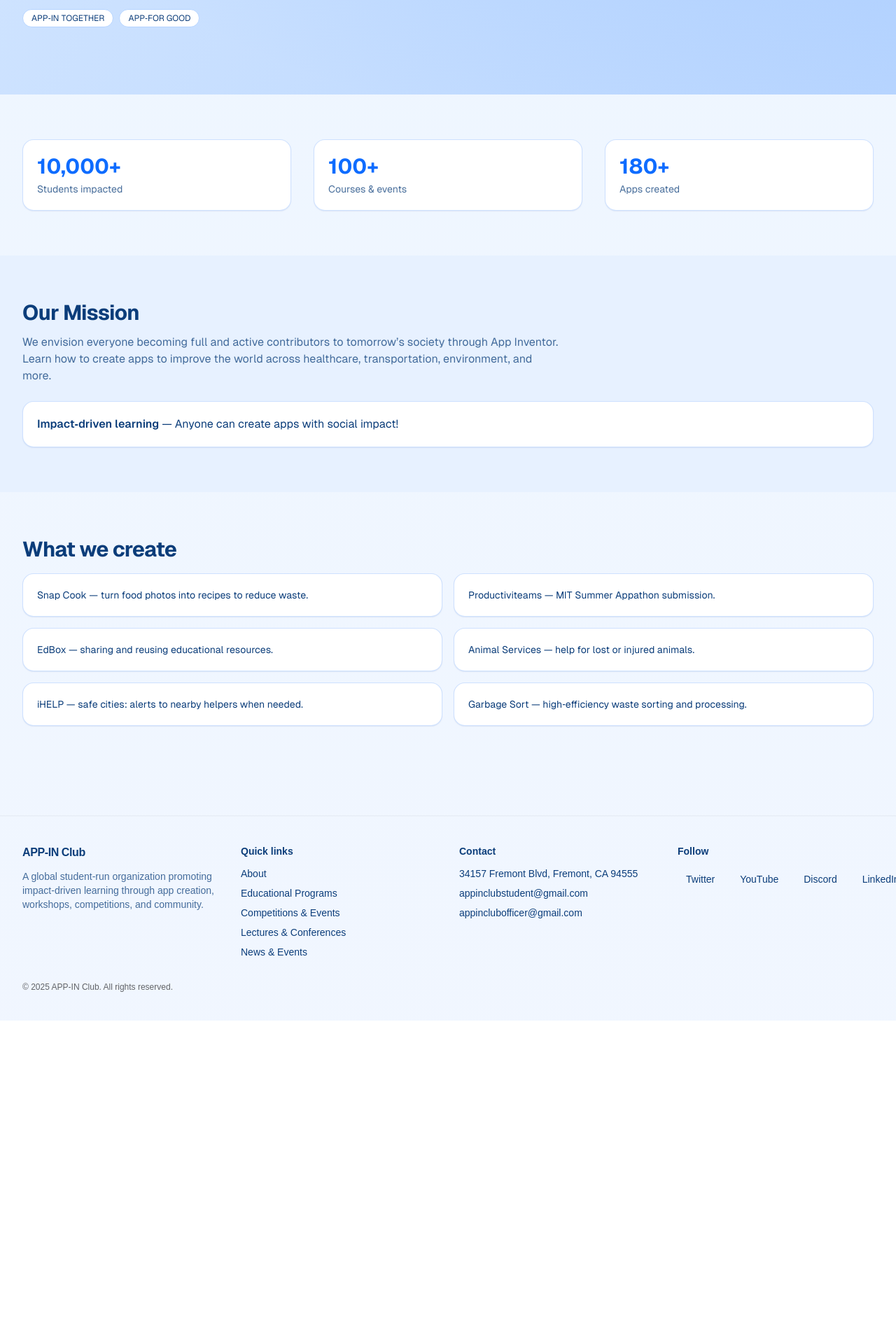
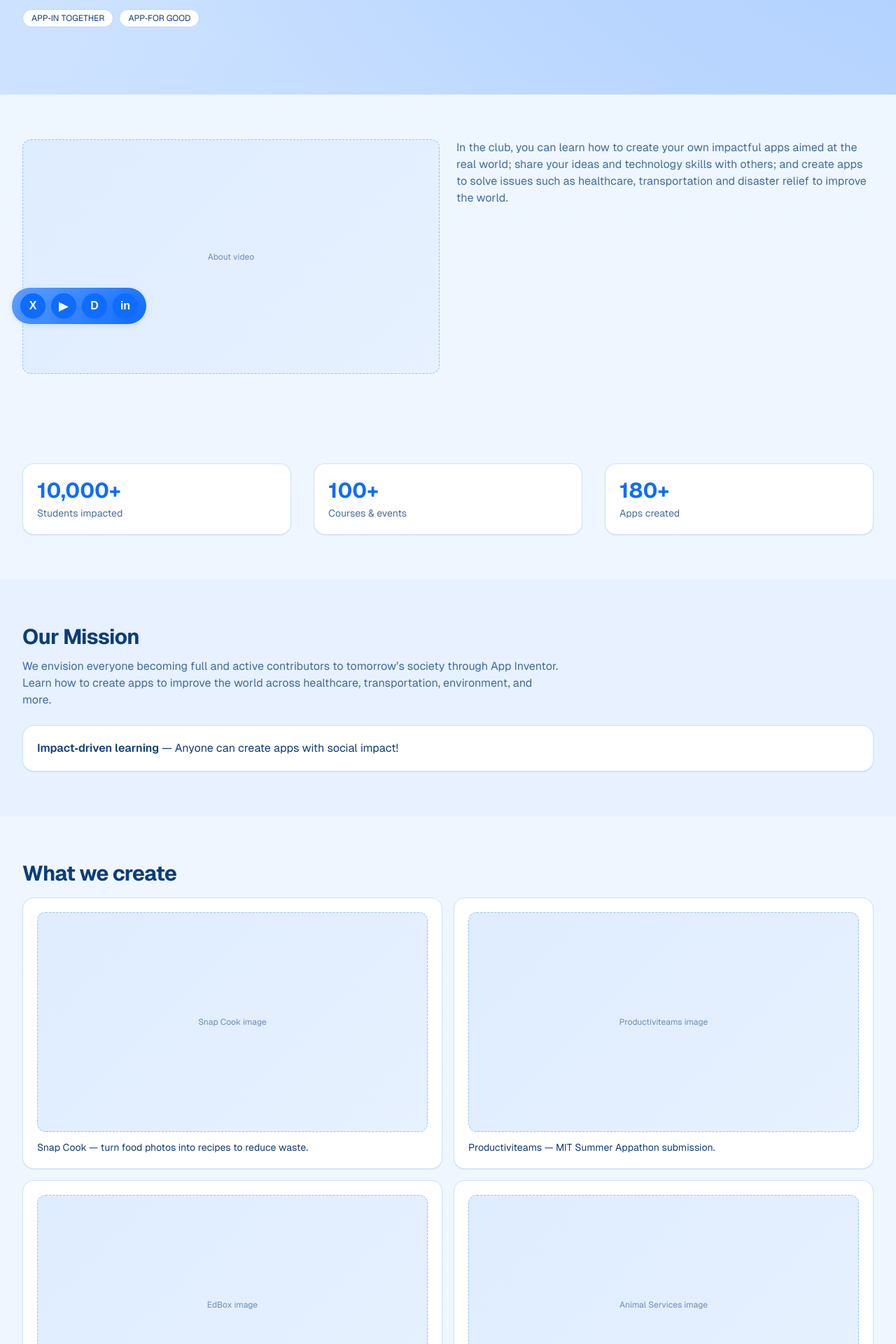
Before and after one commit to JONGYYY/App-In-Club, a Next.js app: page /about in a window 1280 px wide. Shown: the part 320-2240 px from the top of the page at 70% size. Before the commit the page ends 1778 px from the top, so only its background shows below. Built offline with nearby package versions, Linux system fonts and the light colour scheme.

Commit message:
feat: global floating social bar with brand gradient; apply creative homepage patterns to About with placeholders (video + project cards); remove per-page duplicate social; polish styles

```diff
--- a/src/app/about/page.tsx
+++ b/src/app/about/page.tsx
@@ -1,6 +1,8 @@
 export const metadata = {
 	title: "About",
 };
+
+import { Placeholder } from "@/components/Placeholder";
 
 export default function AboutPage() {
 	return (
@@ -17,6 +19,18 @@ export default function AboutPage() {
 							<span className="Chip inline-flex items-center rounded-full border border-[color:var(--blue-200)] bg-white px-3 py-1 text-xs">APP‑IN TOGETHER</span>
 							<span className="Chip inline-flex items-center rounded-full border border-[color:var(--blue-200)] bg-white px-3 py-1 text-xs">APP‑FOR GOOD</span>
 						</div>
+					</div>
+				</div>
+			</section>
+
+			{/* Intro media placeholder */}
+			<section className="section">
+				<div className="container">
+					<div className="grid gap-6 lg:grid-cols-2 items-start">
+						<Placeholder label="About video" className="hover-raise reveal-up" style={{ animationDelay: "100ms" } as any} />
+						<p className="text-muted reveal-up" style={{ animationDelay: "200ms" }}>
+							In the club, you can learn how to create your own impactful apps aimed at the real world; share your ideas and technology skills with others; and create apps to solve issues such as healthcare, transportation and disaster relief to improve the world.
+						</p>
 					</div>
 				</div>
 			</section>
@@ -64,12 +78,42 @@ export default function AboutPage() {
 				<div className="container">
 					<h2 className="text-2xl sm:text-3xl font-bold tracking-tight">What we create</h2>
 					<ul className="mt-4 grid gap-4 sm:grid-cols-2">
-						<li className="card shadow-elevation1"><div className="card-body text-sm">Snap Cook — turn food photos into recipes to reduce waste.</div></li>
-						<li className="card shadow-elevation1"><div className="card-body text-sm">Productiviteams — MIT Summer Appathon submission.</div></li>
-						<li className="card shadow-elevation1"><div className="card-body text-sm">EdBox — sharing and reusing educational resources.</div></li>
-						<li className="card shadow-elevation1"><div className="card-body text-sm">Animal Services — help for lost or injured animals.</div></li>
-						<li className="card shadow-elevation1"><div className="card-body text-sm">iHELP — safe cities: alerts to nearby helpers when needed.</div></li>
-						<li className="card shadow-elevation1"><div className="card-body text-sm">Garbage Sort — high‑efficiency waste sorting and processing.</div></li>
+						<li className="card shadow-elevation1 hover-raise reveal-up" style={{ animationDelay: "120ms" }}>
+							<div className="card-body text-sm">
+								<Placeholder label="Snap Cook image" className="mb-3" aspect="16 / 9" />
+								Snap Cook — turn food photos into recipes to reduce waste.
+							</div>
+						</li>
+						<li className="card shadow-elevation1 hover-raise reveal-up" style={{ animationDelay: "160ms" }}>
+							<div className="card-body text-sm">
+								<Placeholder label="Productiviteams image" className="mb-3" aspect="16 / 9" />
+								Productiviteams — MIT Summer Appathon submission.
+							</div>
+						</li>
+						<li className="card shadow-elevation1 hover-raise reveal-up" style={{ animationDelay: "200ms" }}>
+							<div className="card-body text-sm">
+								<Placeholder label="EdBox image" className="mb-3" aspect="16 / 9" />
+								EdBox — sharing and reusing educational resources.
+							</div>
+						</li>
+						<li className="card shadow-elevation1 hover-raise reveal-up" style={{ animationDelay: "240ms" }}>
+							<div className="card-body text-sm">
+								<Placeholder label="Animal Services image" className="mb-3" aspect="16 / 9" />
+								Animal Services — help for lost or injured animals.
+							</div>
+						</li>
+						<li className="card shadow-elevation1 hover-raise reveal-up" style={{ animationDelay: "280ms" }}>
+							<div className="card-body text-sm">
+								<Placeholder label="iHELP image" className="mb-3" aspect="16 / 9" />
+								iHELP — safe cities: alerts to nearby helpers when needed.
+							</div>
+						</li>
+						<li className="card shadow-elevation1 hover-raise reveal-up" style={{ animationDelay: "320ms" }}>
+							<div className="card-body text-sm">
+								<Placeholder label="Garbage Sort image" className="mb-3" aspect="16 / 9" />
+								Garbage Sort — high‑efficiency waste sorting and processing.
+							</div>
+						</li>
 					</ul>
 				</div>
 			</section>
--- a/src/app/layout.tsx
+++ b/src/app/layout.tsx
@@ -3,6 +3,7 @@ import localFont from "next/font/local";
 import "./globals.css";
 import Header from "@/components/Header";
 import Footer from "@/components/Footer";
+import { SocialBar } from "@/components/SocialBar";
 
 const geistSans = localFont({
   src: "./fonts/GeistVF.woff",
@@ -49,6 +50,9 @@ export default function RootLayout({
         className={`${geistSans.variable} ${geistMono.variable} antialiased`}
       >
 				<a href="#content" className="sr-only focus:not-sr-only focus:fixed focus:top-2 focus:left-2 site-cta">Skip to content</a>
+				<div className="floating-social">
+					<SocialBar />
+				</div>
 				<Header />
 				<main id="content">{children}</main>
 				<Footer />
--- a/src/app/page.tsx
+++ b/src/app/page.tsx
@@ -12,9 +12,6 @@ import { SocialBar } from "@/components/SocialBar";
 export default function Home() {
   return (
 		<div className="font-[family-name:var(--font-geist-sans)]">
-			<div className="floating-social">
-				<SocialBar />
-			</div>
 			<Hero
 				title={<>APP‑IN Club — A Global Student‑Run Organization</>}
 				subtitle={<>We promote impact‑driven learning: sparking imagination and creating apps to improve the world.</>}
--- a/src/components/SocialBar.tsx
+++ b/src/components/SocialBar.tsx
@@ -10,7 +10,7 @@ function Icon({
 	return (
 		<span
 			aria-hidden
-			className="inline-flex h-9 w-9 items-center justify-center rounded-full bg-white/90 text-[color:var(--brand)] shadow-elevation1"
+			className="inline-flex h-9 w-9 items-center justify-center rounded-full bg-[color:var(--brand)] text-white shadow-elevation2"
 		>
 			{children}
 		</span>
@@ -42,7 +42,9 @@ function IconButton({
 
 export function SocialBar() {
 	return (
-		<div className="inline-flex items-center gap-2 rounded-full bg-white/50 px-3 py-2 shadow-elevation1 backdrop-blur">
+		<div className="inline-flex items-center gap-2 rounded-full px-3 py-2 shadow-elevation2 backdrop-blur"
+			style={{ background: "linear-gradient(135deg, var(--blue-400), var(--brand))", color: "#fff", border: "1px solid color-mix(in srgb, var(--blue-100) 60%, white)" }}
+		>
 			<IconButton href="https://x.com" label="X (formerly Twitter)">
 				<span className="font-bold">X</span>
 			</IconButton>
```
